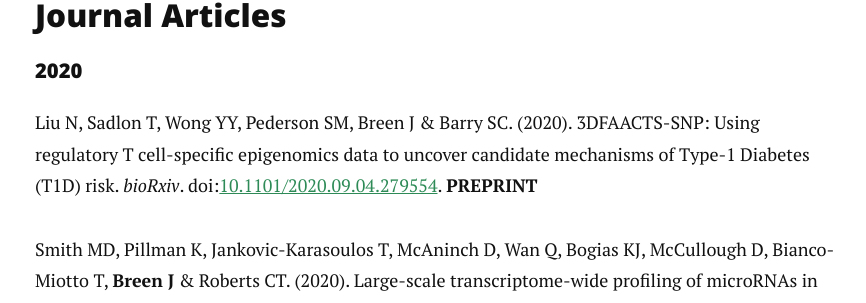
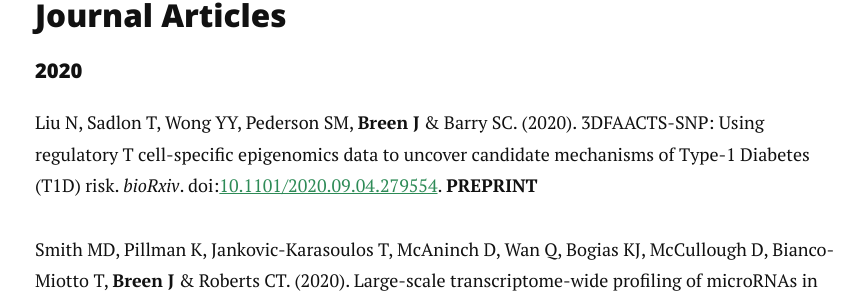
Before and after one commit to jimmybgammyknee/jimmybgammyknee.github.io, a Jekyll site: the page built from cv.md, in a window 1280 px wide and 900 px high, scrolled down 2716 px. Shown: the part 150-453 px from the top of the window, without its empty margins (205-1071 px from the left). Built offline with Jekyll 4.4.1, drawn with Linux system fonts in a browser that asks for light colours; nearby versions of some CDN libraries.

Commit message:
formatting

```diff
--- a/cv.md
+++ b/cv.md
@@ -85,7 +85,7 @@
 {:.no_toc}
 
 
-Liu N, Sadlon T, Wong YY, Pederson SM, Breen J & Barry SC. (2020). 3DFAACTS-SNP: Using regulatory T cell-specific epigenomics data to uncover candidate mechanisms of Type-1 Diabetes (T1D) risk. _bioRxiv_. doi:[10.1101/2020.09.04.279554](https://doi.org/10.1101/2020.09.04.279554). **PREPRINT**
+Liu N, Sadlon T, Wong YY, Pederson SM, **Breen J** & Barry SC. (2020). 3DFAACTS-SNP: Using regulatory T cell-specific epigenomics data to uncover candidate mechanisms of Type-1 Diabetes (T1D) risk. _bioRxiv_. doi:[10.1101/2020.09.04.279554](https://doi.org/10.1101/2020.09.04.279554). **PREPRINT**
 
 Smith MD, Pillman K, Jankovic-Karasoulos T, McAninch D, Wan Q, Bogias KJ, McCullough D, Bianco-Miotto T, **Breen J** & Roberts CT. (2020). Large-scale transcriptome-wide profiling of microRNAs in human placenta and maternal plasma at early to mid gestation. _MedRxiv_. [doi:10.1101/2020.08.19.20177873](https://doi.org/10.1101/2020.08.19.20177873). **PREPRINT**
 
```
